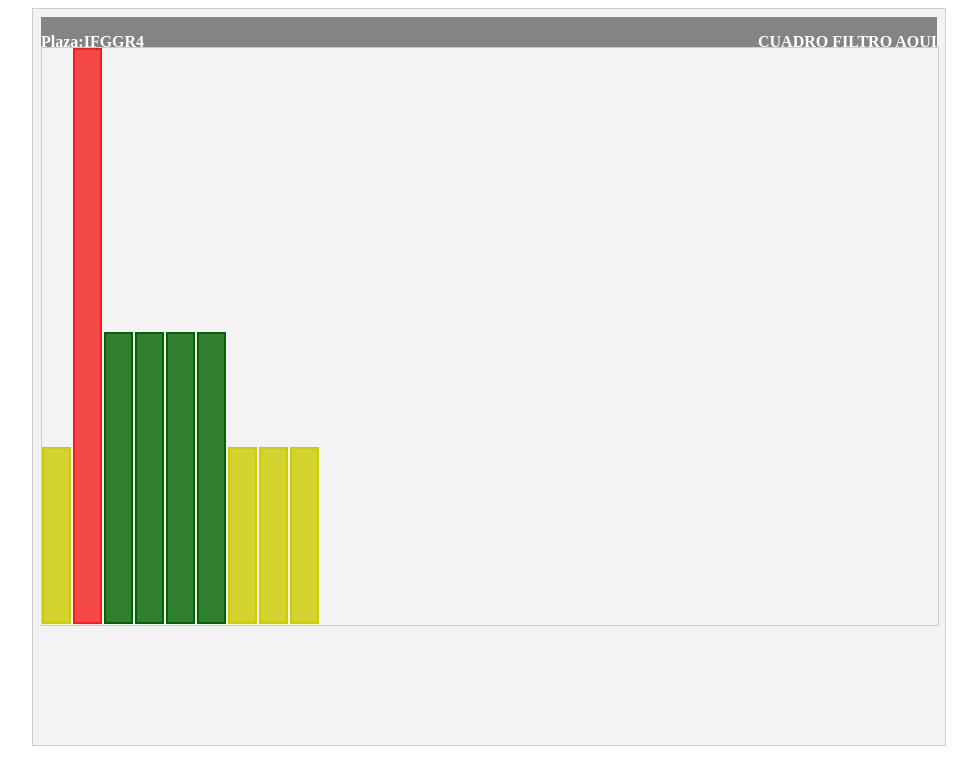
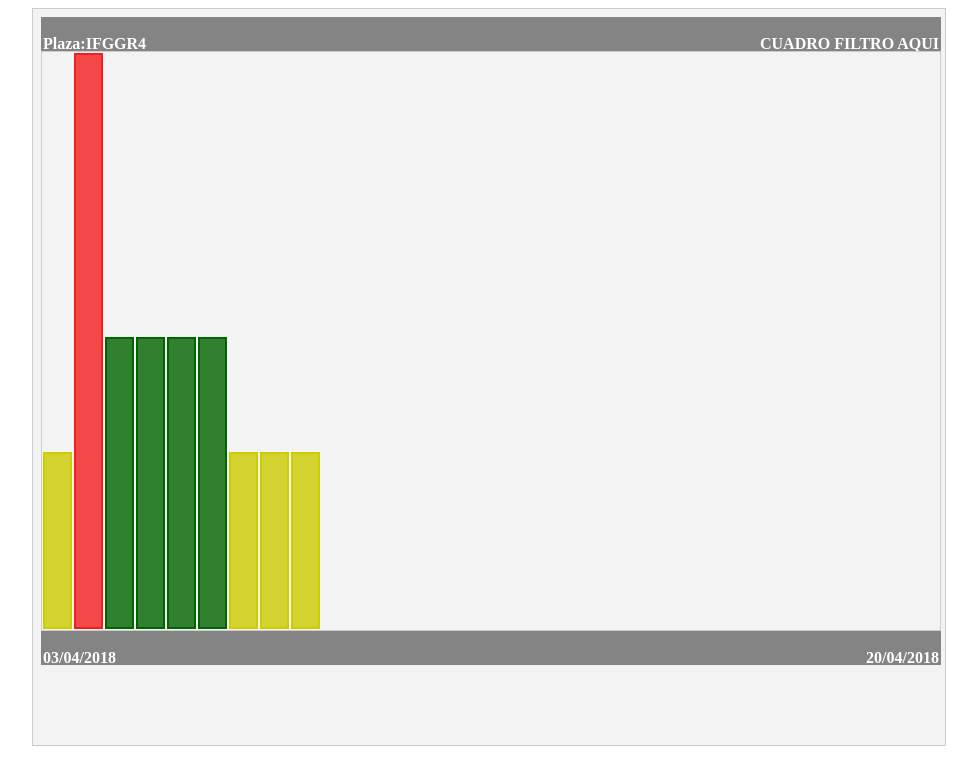
Before and after one commit to monteroc17/Grafico_Nombramientos, a website built with webpack: page html/index.html in a window 1280 px wide. Shown: the whole page, without its empty margins (151-1128 px from the left). Built offline with nearby package versions, Linux system fonts and the light colour scheme.

Commit message:
Se agregó la cabecera y fotter del grafico para mostrar la informcion de la plaza-filtro y para los rangos de tiempo respectivamente

```diff
--- a/css/main.css
+++ b/css/main.css
@@ -9,12 +9,13 @@
     color: white;
 }
 
-.chartHeader{
+.chartInfo{
     width: 100%;
     background-color: rgba(105,105,105,.8);
     font-weight: bold;
     height: 30px;
     display: flex;
+    padding: 2px;
     justify-content: space-between;
 }
 
@@ -25,7 +26,7 @@ div#chartDiv{
     margin: auto;
     border: 1px solid#ccc;
     background-color: #f3f3f3;
-    padding: 0px 0px 1px 0px;
+    padding: 1px;
     display: flex;
     overflow-x: auto;
     overflow-y: hidden;
--- a/html/index.html
+++ b/html/index.html
@@ -11,7 +11,7 @@
 
 <body>
     <div class="chartContext">
-        <div class="chartHeader">
+        <div class="chartInfo">
             <p id="codigoPlaza">Plaza:IFGGR4</p>
             <p id="codigoPlaza">CUADRO FILTRO AQUI</p>
         </div>
@@ -44,6 +44,10 @@
                 <div class="yellowFilling"></div>
             </div>
         </div>
+        <div class="chartInfo">
+            <p id="from">03/04/2018</p>
+            <p id="to">20/04/2018</p>
+        </div>
     </div>
 </body>
 
```
